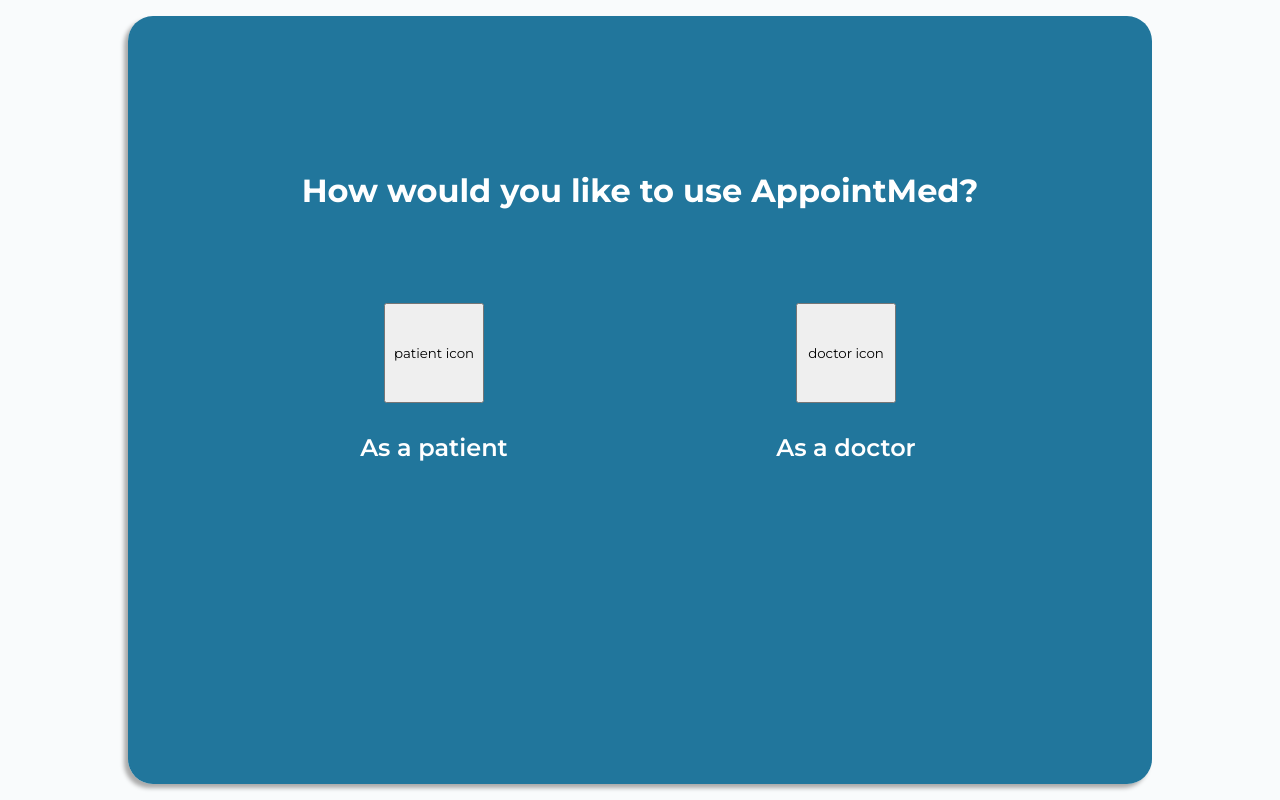
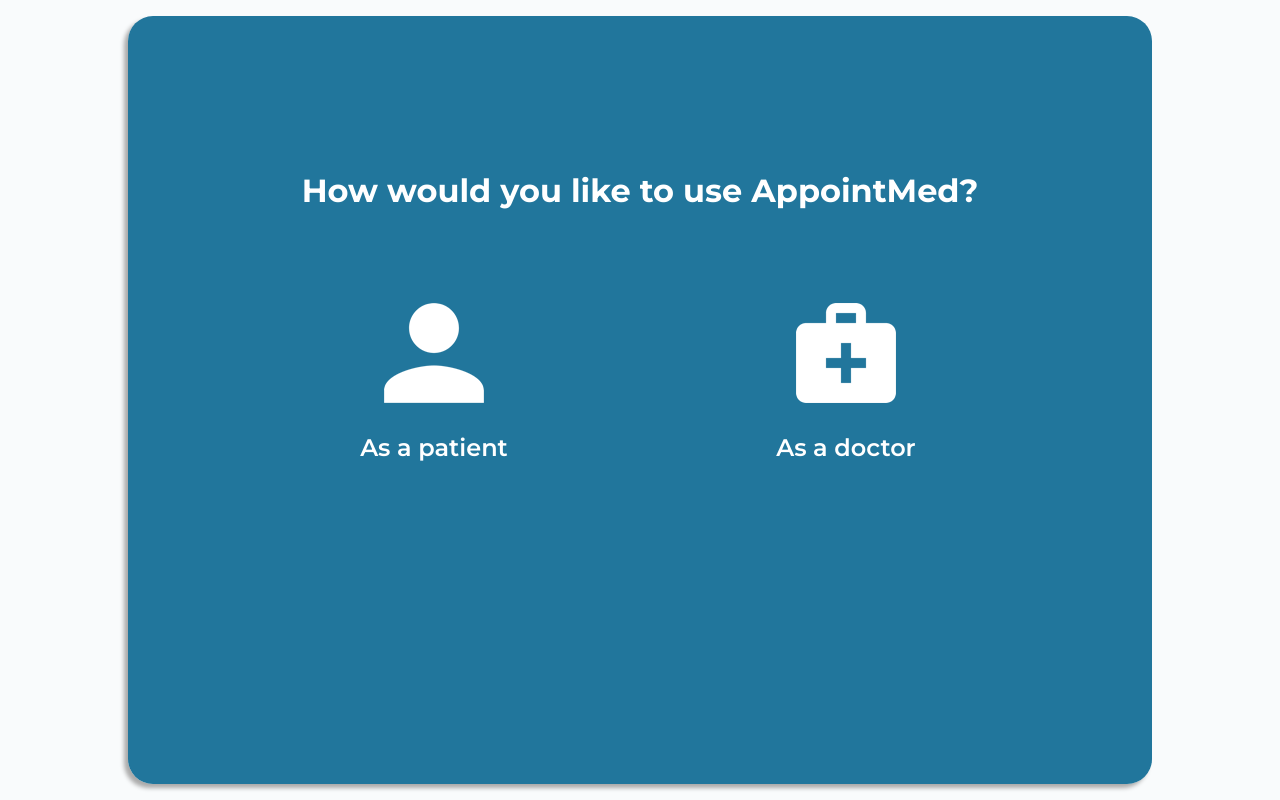
Before and after one commit to ringojuice03/appointmed, a Django app: page /login/ in a window 1280 px wide. Run offline with Django 5.2, Linux system fonts and the light colour scheme.

Commit message:
login page css

```diff
--- a/appointments/static/css/login.css
+++ b/appointments/static/css/login.css
@@ -92,6 +92,16 @@ body
     border-radius: 25px;
 }
 
+#patient-button:hover
+{
+    content: url("/static/images/patient_type_icon_selected.png");
+}
+
+#doctor-button:hover
+{
+    content: url("/static/images/doctor_type_icon_selected.png");
+}
+
 .roleButtons
 {
     cursor: pointer;
@@ -107,7 +117,7 @@ body
     font-weight: 600;
     text-align: center;
     color: #fff;
-    transition: color 0.25s ease;
+    /*transition: color 0.25s ease;*/
 }
 
 /*log in form css*/
@@ -222,12 +232,13 @@ body
     {
         width: 384px;
         height: auto;
-        background-color: 21769c;
+        background-color: #21769c;
         border-radius: 0px 25px 25px 0px;
         padding: 25px;
         display: flex;
         flex-direction: column;
         justify-content: center;
+        background-image: url("/static/images/login_signup_background.png");
     }
 
     .signUpMessage
--- a/appointments/templates/login.html
+++ b/appointments/templates/login.html
@@ -20,11 +20,11 @@
 
                 <div id="select-role-buttons">
                     <div id="patient-button-container" class="roleButtonContainer">
-                        <button type="button" id="patient-button" class="roleButtons" onclick="selectPatientRole()">patient icon</button>
+                        <img id="patient-button" class="roleButtons" onclick="selectPatientRole()" src="{% static 'images/patient_type_icon.png'%}">
                         <h1 id="patient-label">As a patient</h1>
                     </div>
                     <div id="doctor-button-container" class="roleButtonContainer">
-                        <button type="button" id="doctor-button" class="roleButtons" onclick="selectDoctorRole()">doctor icon</button>
+                        <img id="doctor-button" class="roleButtons" onclick="selectDoctorRole()" src="{% static 'images/doctor_type_icon.png'%}">
                         <h1 id="doctor-label">As a doctor</h1>
                     </div>
                 </div>
@@ -45,11 +45,6 @@
                         <input type="password" id="password-field" name="password" placeholder="Password">
 
                         <!--error message-->
-                        <!--
-                        {% if messages %}
-                            <div>{{ messages }}</div>
-                        {% endif %}
-                        -->
                         {% if messages %}
                             {% for message in messages %}
                                 <div>{{ message }}</div>
```
Also changed, not shown: appointments/static/images/doctor_type_icon.png (added), appointments/static/images/doctor_type_icon_selected.png (added), appointments/static/images/login_signup_background.png (added), appointments/static/images/original shit/doctor_type_icon_original.png (added), appointments/static/images/original shit/login_signup_background_original.png (added), appointments/static/images/original shit/patient_type_icon_original.png (added), appointments/static/images/patient_type_icon.png (added), appointments/static/images/patient_type_icon_selected.png (added).
